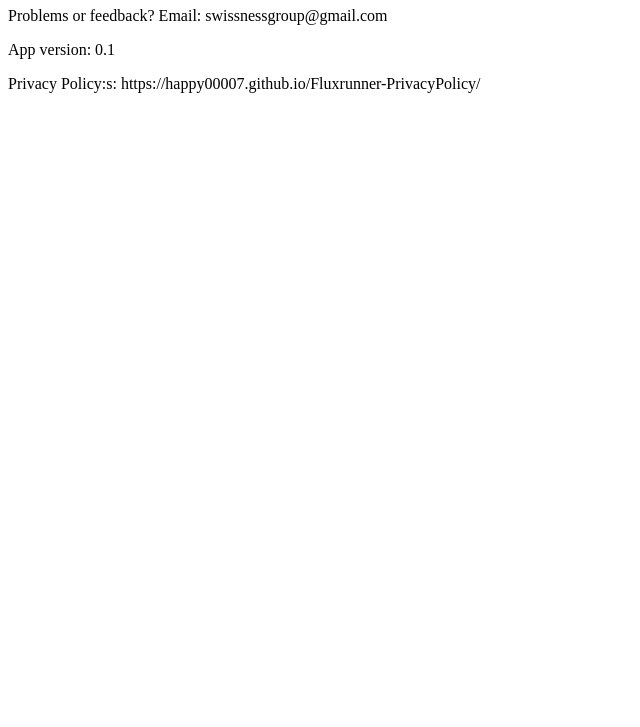
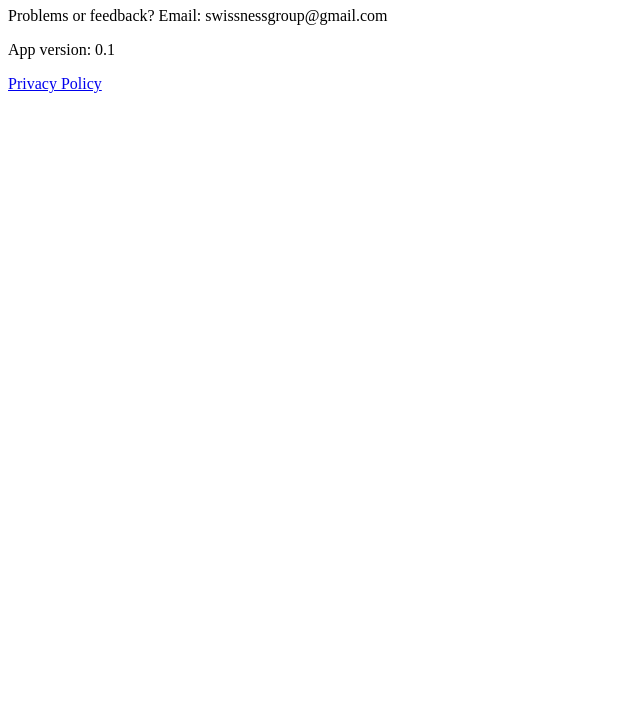
Before and after one commit to happy00007/fluxrunner-support, a plain HTML site: page index.html in a window 1280 px wide. Shown: the part 73-800 px from the top of the page, without its empty margins (0-640 px from the left). Drawn offline with Linux system fonts and the light colour scheme.

Commit message:
save privacy policy link

```diff
--- a/index.html
+++ b/index.html
@@ -8,6 +8,6 @@
   <h1>FluxRunner Support</h1>
   <p>Problems or feedback? Email: swissnessgroup@gmail.com</p>
   <p>App version: 0.1</p>
-  <p>Privacy Policy:s:  https://happy00007.github.io/Fluxrunner-PrivacyPolicy/</p>
+  <p><a href="https://happy00007.github.io/Fluxrunner-PrivacyPolicy/"> Privacy Policy </a></p>
 </body>
 </html>
```
